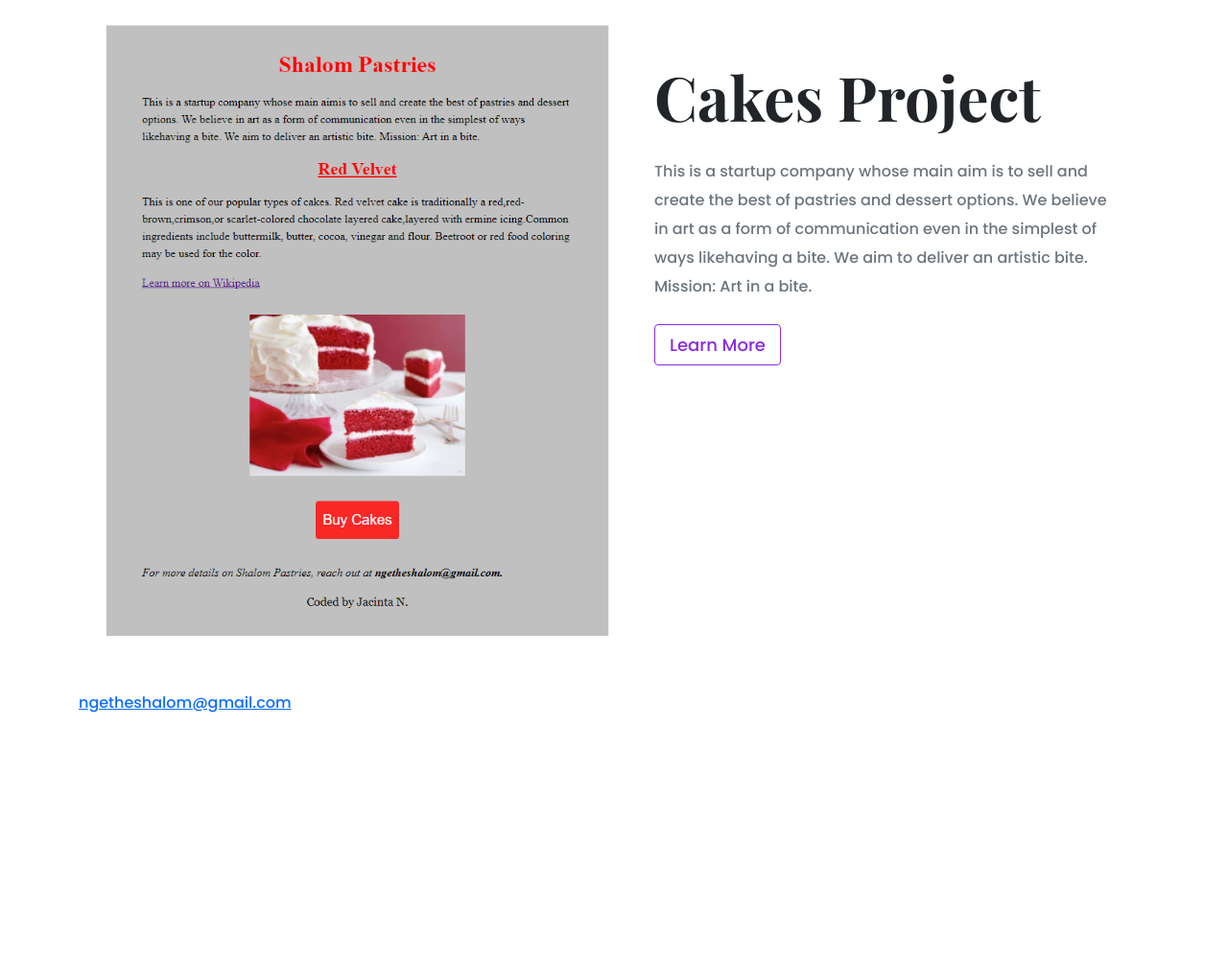
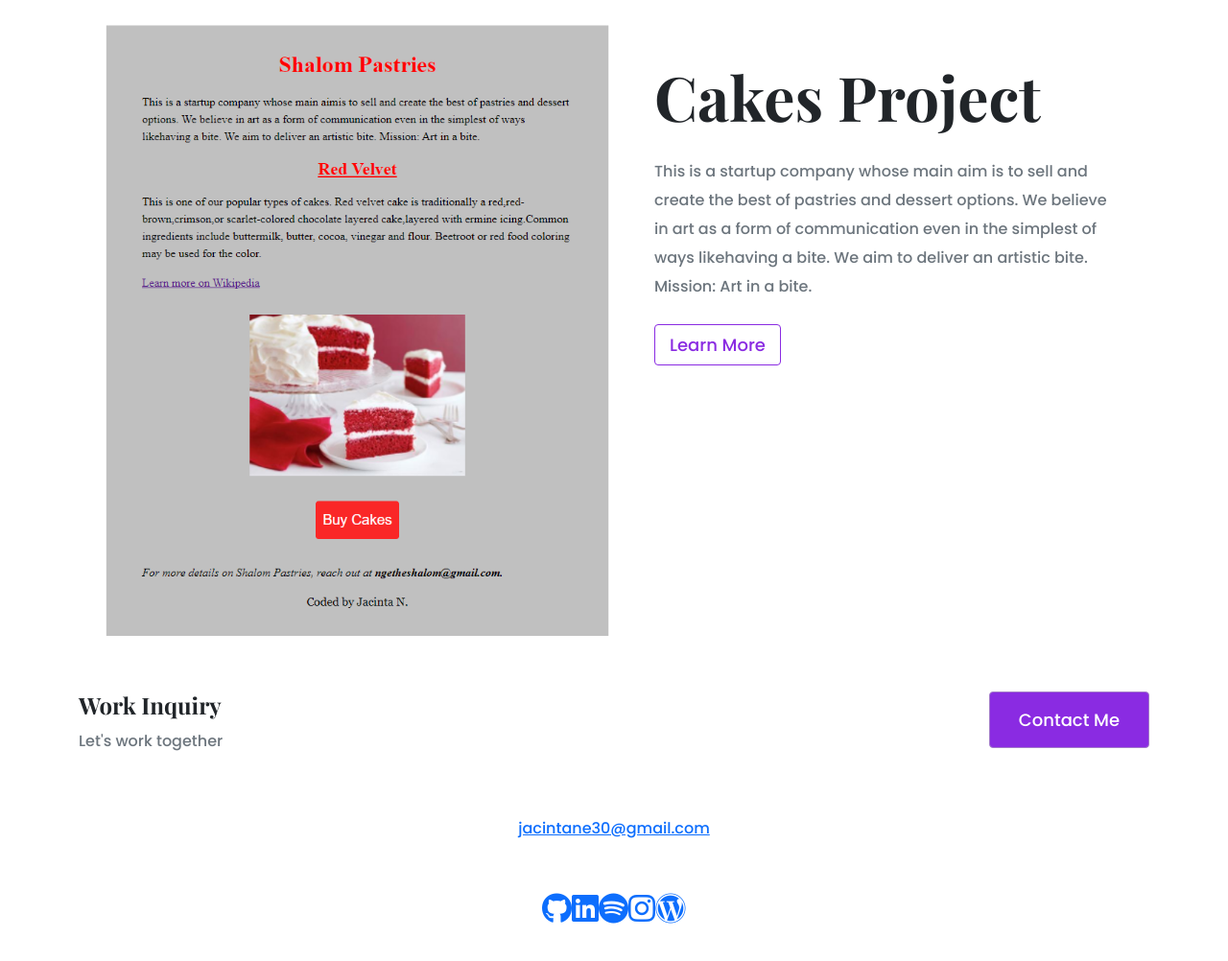
Before and after one commit to purpleflavor/portfolio-project, a plain HTML site: page index.html in a window 1280 px wide. Shown: the part 1968-2970 px from the top of the page at 96% size. Before the commit the page ends 2713 px from the top, so only its background shows below. Drawn offline with nearby package versions, Linux system fonts and the light colour scheme.

Commit message:
Added the index footer and its styling

```diff
--- a/index.html
+++ b/index.html
@@ -106,10 +106,31 @@
  </div>
 </div>
 <footer>
-  <a href="mailto:ngetheshalom@gmail.com" class="email-link">ngetheshalom@gmail.com
+  <div class="contact-box d-flex justify-content-between mb-5 d-none d-md-flex">
+    <div>
+      <h4>Work Inquiry</h4>
+      <p class="text-muted">Let's work together</p>
+    </div>
+ <div>
+  <a href="#" class="btn btn-branding">Contact Me</a>
+ </div>
+ </div>
+ <div class=" d-flex justify-content-center m-5">
+  <a href="mailto:ngetheshalom@gmail.com" class="mail-link">jacintane30@gmail.com</a>
+  <br>
+</div>
 
-  </a>
+  <span class=" d-flex justify-content-center mb-5 fs-2">
+    <a href="https://github.com/purpleflavor/jacinta-"><i class="fa-brands fa-github app-icon"></i></a>
 
+    <a href="https://www.linkedin.com/in/jacinta-ng%E2%80%99ethe-85b175147/"><i class="fa-brands fa-linkedin app-icon"></i></a>
+
+    <a href="https://open.spotify.com/show/54fhpZBTMJ62tuskCJbyTV"><i class="fa-brands fa-spotify app-icon"></i></a>
+
+    <a href="https://www.instagram.com/pinnadiac/"><i class="fa-brands fa-instagram app-icon"></i></a>
+
+    <a href="https://wordpress.com/view/purpleflavor.wordpress.com"><i class="fa-brands fa-wordpress app-icon"></i></a>
+</span>
 </footer>
 </div>
 </body>
```
